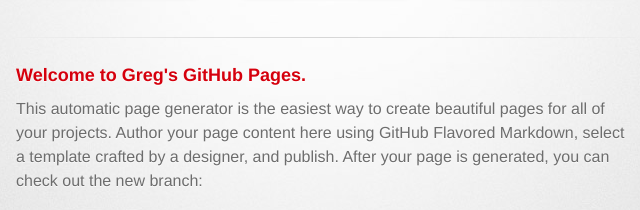
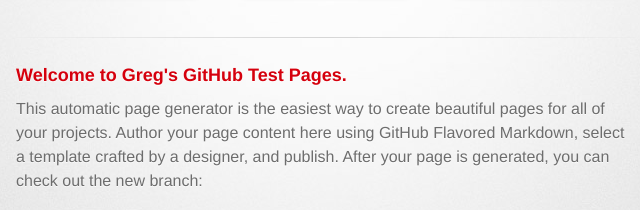
Before and after one commit to gdbarnes/experiments, a plain HTML site: page index.html in a window 1280 px wide. Shown: the part 209-419 px from the top of the page, 314-954 px from the left. Drawn offline with Linux system fonts and the light colour scheme; a web font is replaced by a local one.

Commit message:
Update index.html
Changing title.. test.

```diff
--- a/index.html
+++ b/index.html
@@ -31,7 +31,7 @@
         <hr>
 
         <section id="main_content">
-          <h3>Welcome to Greg's GitHub Pages.</h3>
+          <h3>Welcome to Greg's GitHub Test Pages.</h3>
 
 <p>This automatic page generator is the easiest way to create beautiful pages for all of your projects. Author your page content here using GitHub Flavored Markdown, select a template crafted by a designer, and publish. After your page is generated, you can check out the new branch:</p>
 
```
